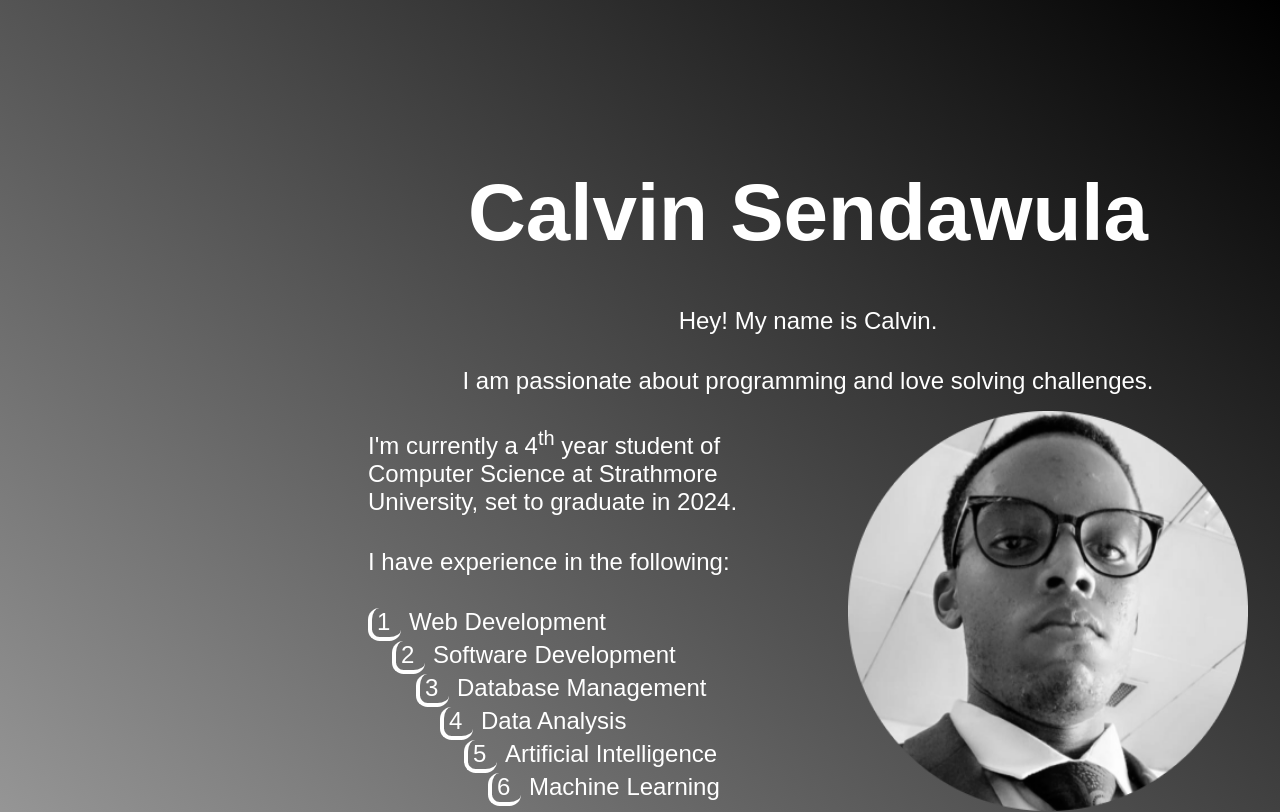
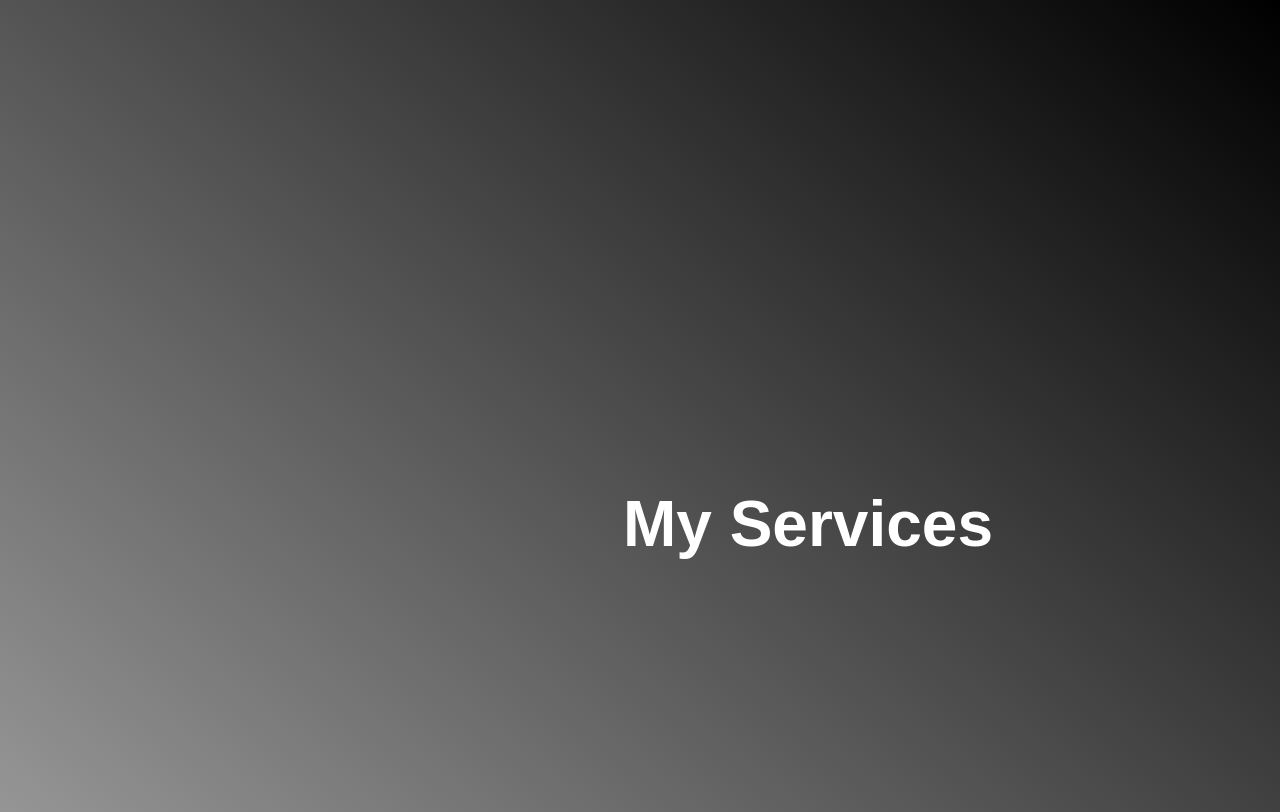
Before and after one commit to calvinsendawula/estdev-react-e-portfolio, a JavaScript app: page /services in a window 1280 px wide. Shown: the top 812 px of the page. Built offline with nearby package versions, Linux system fonts and the light colour scheme; the HTML template or start-up script is replaced by a standard one.

Commit message:
feat: setup routing for navbar

```diff
--- a/package.json
+++ b/package.json
@@ -34,5 +34,8 @@
       "last 1 firefox version",
       "last 1 safari version"
     ]
+  },
+  "devDependencies": {
+    "react-router-dom": "^6.21.3"
   }
 }
--- a/src/App.js
+++ b/src/App.js
@@ -1,18 +1,15 @@
-import MyName from "./components/my-name";
-import Greeting from "./components/greeting";
-import ShortIntro from "./components/short-intro";
-import SkillsSection from "./components/skills-section";
-import SocialLinks from "./components/social-links";
+import { BrowserRouter as Router, Route, Routes } from "react-router-dom";
+import Home from "./pages/home";
+import Services from "./pages/services";
 
 function App() {
   return (
-    <div className="main-section">
-      <MyName />
-      <Greeting />
-      <ShortIntro />
-      <SkillsSection />
-      <SocialLinks />
-    </div>
+    <Router>
+      <Routes>
+        <Route exact path="/" element={ <Home /> } />
+        <Route path="/services" element={ <Services /> }/>
+      </Routes>
+    </Router>
   );
 }
 
--- a/src/components/navbar.js
+++ b/src/components/navbar.js
@@ -0,0 +1,14 @@
+import { Link } from "react-router-dom";
+
+const NavBar = () => {
+    return (
+        <div className="footer-nav-section">
+            <div className="footer-nav">
+                <Link to="/">Home</Link>
+                <Link to="/services">Services</Link>
+            </div>
+        </div>
+     );
+}
+
+export default NavBar;
--- /dev/null
+++ b/src/components/skillsets.js
@@ -0,0 +1,9 @@
+const Skillsets = () => {
+    return (
+        <div className="skillsets">
+            <h2>My Services</h2>
+        </div>
+     );
+}
+
+export default Skillsets;
--- /dev/null
+++ b/src/pages/home.js
@@ -0,0 +1,21 @@
+import MyName from "../components/my-name";
+import Greeting from "../components/greeting";
+import ShortIntro from "../components/short-intro";
+import SkillsSection from "../components/skills-section";
+import SocialLinks from "../components/social-links";
+import NavBar from "../components/navbar";
+
+const Home = () => {
+    return (
+        <div className="main-section">
+            <MyName />
+            <Greeting />
+            <ShortIntro />
+            <SkillsSection />
+            <SocialLinks />
+            <NavBar />
+        </div>
+     );
+}
+
+export default Home;
--- /dev/null
+++ b/src/pages/services.js
@@ -0,0 +1,11 @@
+import Skillsets from "../components/skillsets"
+
+const Services = () => {
+    return (
+        <div className="main-section">
+            <Skillsets />
+        </div>
+     );
+}
+
+export default Services;
```
Also changed, not shown: src/components/services.js (deleted), 1 other file (tests, documents, lock files or other folders).
